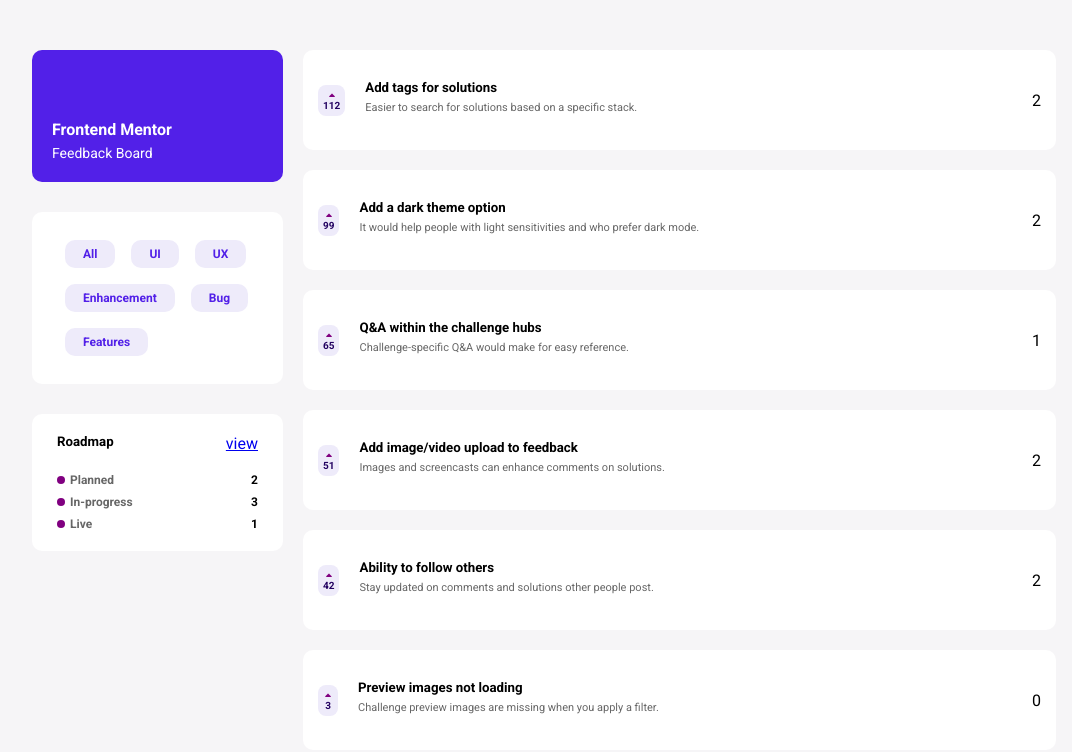
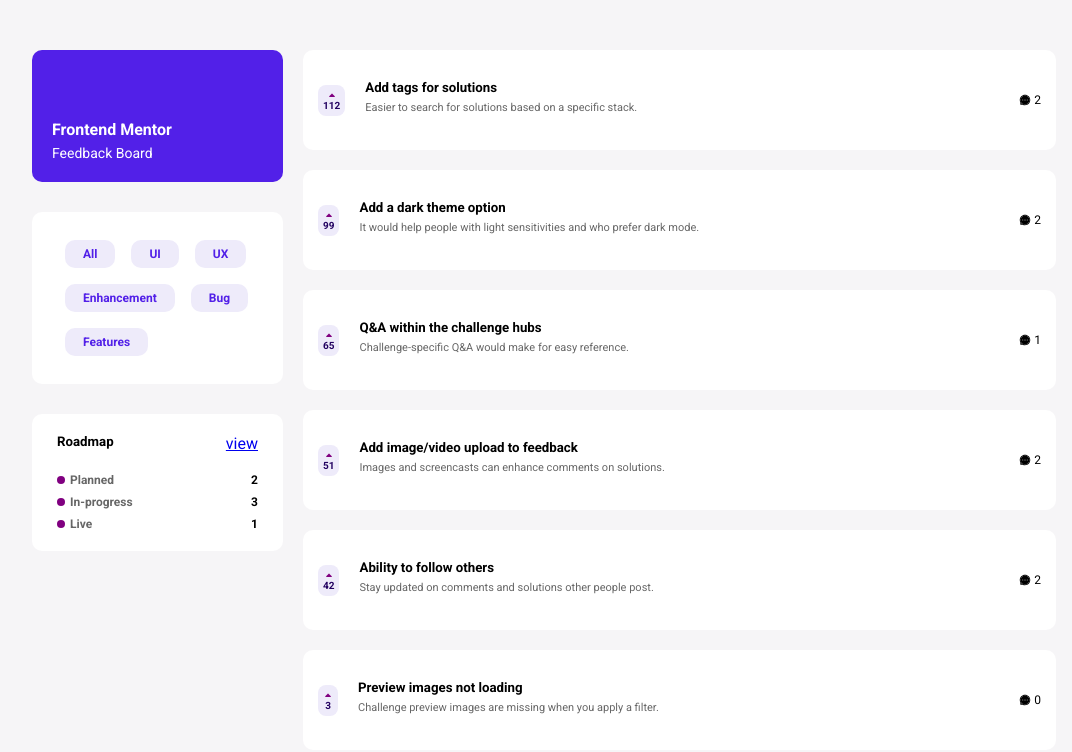
Before and after one commit to Phenol2/product-feedback-app, a React (Vite) app: page / in a window 1280 px wide. Shown: the top 752 px of the page, without its empty margins (96-1168 px from the left). Built offline with nearby package versions, Linux system fonts and the light colour scheme.

Commit message:
almost done with the suggestion page

```diff
--- a/src/components/Product/Product.jsx
+++ b/src/components/Product/Product.jsx
@@ -2,6 +2,7 @@
 import { Container, Upvotes,Details, Comments} from "./Product.styled"
 
 import {FaCaretUp} from "react-icons/fa"
+import {AiTwotoneMessage} from "react-icons/ai"
 
 const Product = ({ upvotes, comments, title, description }) => {
   let commentLength = (comments?.length) ? (comments?.length) : 0
@@ -18,6 +19,7 @@
         <p>{ description}</p>
       </Details>
       <Comments>
+        <AiTwotoneMessage />
         { commentLength }
       </Comments>
     </Container>
--- a/src/components/Product/Product.styled.js
+++ b/src/components/Product/Product.styled.js
@@ -40,5 +40,9 @@
 `
 
 export const Comments = styled.div`
-
+    font-size: 12px;
+    display: flex;
+    align-items: center;
+    font-weigth: bold;
+    gap: 3px;
 `
```
